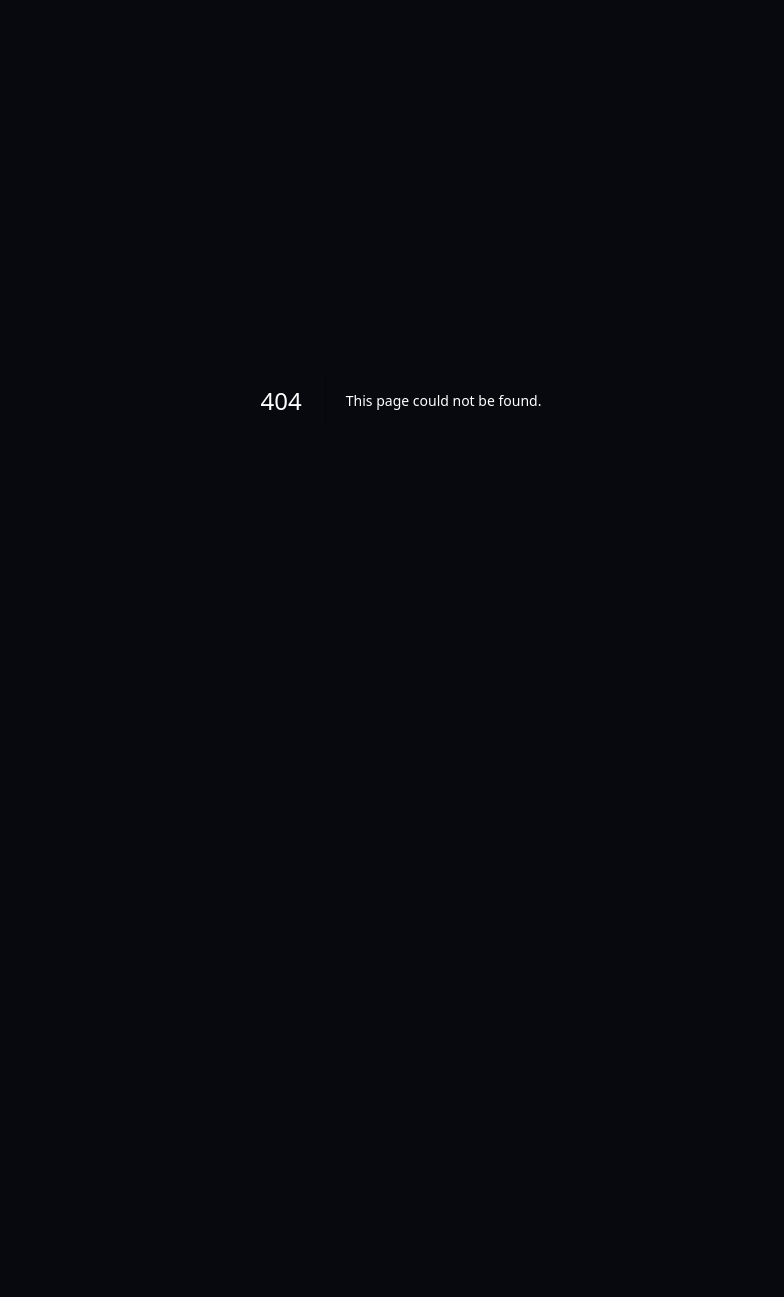
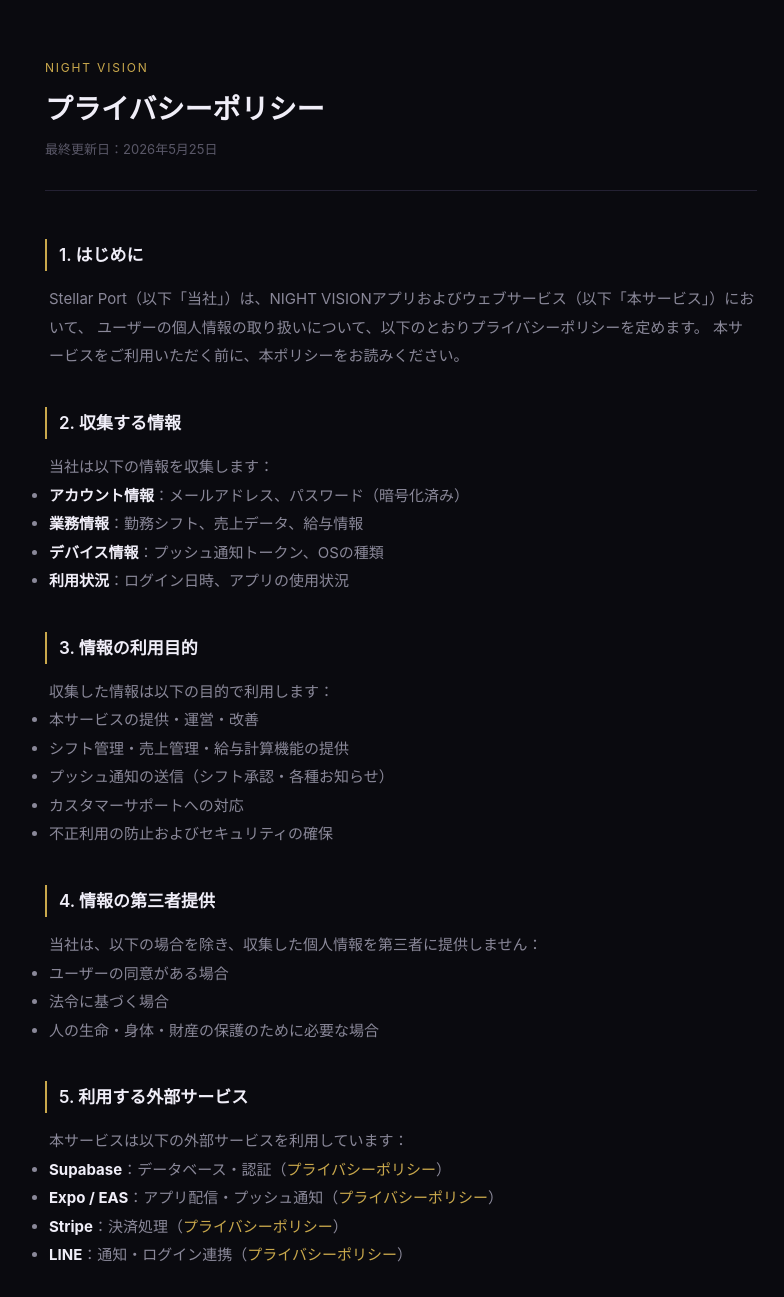
Before and after one commit to knight-vision/night-vision, a Next.js app: page /privacy in a window 1280 px wide. Before the commit this address had no page. Shown: the top 1297 px of the page, without its empty margins (239-1023 px from the left). Before the commit the page ends 800 px from the top, so only its background shows below. Built offline with nearby package versions, Linux system fonts and the light colour scheme.

Commit message:
feat: add privacy policy page for App Store submission

```diff
--- /dev/null
+++ b/app/privacy/page.tsx
@@ -0,0 +1,173 @@
+import type { Metadata } from 'next';
+
+export const metadata: Metadata = {
+  title: 'プライバシーポリシー | NIGHT VISION',
+  description: 'NIGHT VISIONのプライバシーポリシーです。',
+};
+
+export default function PrivacyPage() {
+  const lastUpdated = '2026年5月25日';
+
+  return (
+    <div style={{
+      backgroundColor: '#0a0a0f',
+      minHeight: '100vh',
+      color: '#f0eef8',
+      fontFamily: '-apple-system, BlinkMacSystemFont, "Hiragino Sans", sans-serif',
+    }}>
+      <div style={{ maxWidth: 760, margin: '0 auto', padding: '60px 24px' }}>
+
+        {/* Header */}
+        <div style={{ marginBottom: 48, borderBottom: '0.5px solid rgba(180,160,255,0.15)', paddingBottom: 32 }}>
+          <div style={{ fontSize: 12, color: '#c9a84c', letterSpacing: '0.15em', marginBottom: 12 }}>
+            NIGHT VISION
+          </div>
+          <h1 style={{ fontSize: 28, fontWeight: 600, color: '#f0eef8', margin: 0, marginBottom: 12 }}>
+            プライバシーポリシー
+          </h1>
+          <p style={{ fontSize: 13, color: '#5a5868', margin: 0 }}>
+            最終更新日：{lastUpdated}
+          </p>
+        </div>
+
+        <div style={{ lineHeight: 1.9, fontSize: 15, color: '#8a8899' }}>
+
+          <Section title="1. はじめに">
+            <p>Stellar Port（以下「当社」）は、NIGHT VISIONアプリおよびウェブサービス（以下「本サービス」）において、
+            ユーザーの個人情報の取り扱いについて、以下のとおりプライバシーポリシーを定めます。
+            本サービスをご利用いただく前に、本ポリシーをお読みください。</p>
+          </Section>
+
+          <Section title="2. 収集する情報">
+            <p>当社は以下の情報を収集します：</p>
+            <ul>
+              <li><strong style={{ color: '#f0eef8' }}>アカウント情報</strong>：メールアドレス、パスワード（暗号化済み）</li>
+              <li><strong style={{ color: '#f0eef8' }}>業務情報</strong>：勤務シフト、売上データ、給与情報</li>
+              <li><strong style={{ color: '#f0eef8' }}>デバイス情報</strong>：プッシュ通知トークン、OSの種類</li>
+              <li><strong style={{ color: '#f0eef8' }}>利用状況</strong>：ログイン日時、アプリの使用状況</li>
+            </ul>
+          </Section>
+
+          <Section title="3. 情報の利用目的">
+            <p>収集した情報は以下の目的で利用します：</p>
+            <ul>
+              <li>本サービスの提供・運営・改善</li>
+              <li>シフト管理・売上管理・給与計算機能の提供</li>
+              <li>プッシュ通知の送信（シフト承認・各種お知らせ）</li>
+              <li>カスタマーサポートへの対応</li>
+              <li>不正利用の防止およびセキュリティの確保</li>
+            </ul>
+          </Section>
+
+          <Section title="4. 情報の第三者提供">
+            <p>当社は、以下の場合を除き、収集した個人情報を第三者に提供しません：</p>
+            <ul>
+              <li>ユーザーの同意がある場合</li>
+              <li>法令に基づく場合</li>
+              <li>人の生命・身体・財産の保護のために必要な場合</li>
+            </ul>
+          </Section>
+
+          <Section title="5. 利用する外部サービス">
+            <p>本サービスは以下の外部サービスを利用しています：</p>
+            <ul>
+              <li><strong style={{ color: '#f0eef8' }}>Supabase</strong>：データベース・認証（<a href="https://supabase.com/privacy" style={{ color: '#c9a84c' }}>プライバシーポリシー</a>）</li>
+              <li><strong style={{ color: '#f0eef8' }}>Expo / EAS</strong>：アプリ配信・プッシュ通知（<a href="https://expo.dev/privacy" style={{ color: '#c9a84c' }}>プライバシーポリシー</a>）</li>
+              <li><strong style={{ color: '#f0eef8' }}>Stripe</strong>：決済処理（<a href="https://stripe.com/jp/privacy" style={{ color: '#c9a84c' }}>プライバシーポリシー</a>）</li>
+              <li><strong style={{ color: '#f0eef8' }}>LINE</strong>：通知・ログイン連携（<a href="https://line.me/ja/terms/policy/" style={{ color: '#c9a84c' }}>プライバシーポリシー</a>）</li>
+            </ul>
+          </Section>
+
+          <Section title="6. データの保管・セキュリティ">
+            <p>収集した情報はSSL暗号化通信により保護され、Supabase（PostgreSQL）に安全に保管されます。
+            パスワードはハッシュ化して保存し、平文では保管しません。</p>
+          </Section>
+
+          <Section title="7. データの保持期間">
+            <p>アカウントが有効な期間中、および退会後1年間データを保持します。
+            ユーザーからの削除依頼があった場合は、法令上の義務がある場合を除き、速やかに削除します。</p>
+          </Section>
+
+          <Section title="8. ユーザーの権利">
+            <p>ユーザーは以下の権利を有します：</p>
+            <ul>
+              <li>自身の個人情報への<strong style={{ color: '#f0eef8' }}>アクセス・確認</strong></li>
+              <li>個人情報の<strong style={{ color: '#f0eef8' }}>訂正・更新</strong></li>
+              <li>個人情報の<strong style={{ color: '#f0eef8' }}>削除（忘れられる権利）</strong></li>
+              <li>プッシュ通知の<strong style={{ color: '#f0eef8' }}>受信拒否</strong>（端末設定から変更可能）</li>
+            </ul>
+            <p>権利の行使については、下記お問い合わせ先までご連絡ください。</p>
+          </Section>
+
+          <Section title="9. Cookieの使用">
+            <p>本ウェブサービスでは、ログイン状態の維持およびサービス改善のためにCookieを使用しています。
+            ブラウザの設定によりCookieを無効にすることができますが、一部機能が利用できなくなる場合があります。</p>
+          </Section>
+
+          <Section title="10. 未成年者のプライバシー">
+            <p>本サービスは18歳以上の方を対象としています。18歳未満の方のアカウント登録はお断りしています。</p>
+          </Section>
+
+          <Section title="11. プライバシーポリシーの変更">
+            <p>本ポリシーは必要に応じて改定されることがあります。重要な変更がある場合は、
+            アプリ内またはメールにてお知らせします。変更後も本サービスをご利用いただいた場合は、
+            変更後のポリシーに同意いただいたものとみなします。</p>
+          </Section>
+
+          <Section title="12. お問い合わせ">
+            <p>プライバシーに関するお問い合わせは以下までご連絡ください：</p>
+            <div style={{
+              backgroundColor: '#13131a',
+              border: '0.5px solid rgba(180,160,255,0.12)',
+              borderRadius: 12,
+              padding: '16px 20px',
+              marginTop: 12,
+            }}>
+              <p style={{ margin: 0, color: '#f0eef8' }}>Stellar Port</p>
+              <p style={{ margin: '6px 0 0' }}>
+                メール：<a href="mailto:kushiro.night.vision@gmail.com" style={{ color: '#c9a84c' }}>
+                  kushiro.night.vision@gmail.com
+                </a>
+              </p>
+              <p style={{ margin: '4px 0 0' }}>
+                ウェブ：<a href="https://www.night-vision.jp" style={{ color: '#c9a84c' }}>
+                  https://www.night-vision.jp
+                </a>
+              </p>
+            </div>
+          </Section>
+        </div>
+
+        <div style={{
+          marginTop: 64,
+          paddingTop: 24,
+          borderTop: '0.5px solid rgba(180,160,255,0.12)',
+          textAlign: 'center',
+          fontSize: 12,
+          color: '#5a5868',
+        }}>
+          © 2026 Stellar Port. All rights reserved.
+        </div>
+      </div>
+    </div>
+  );
+}
+
+function Section({ title, children }: { title: string; children: React.ReactNode }) {
+  return (
+    <div style={{ marginBottom: 36 }}>
+      <h2 style={{
+        fontSize: 17,
+        fontWeight: 600,
+        color: '#f0eef8',
+        marginBottom: 14,
+        marginTop: 0,
+        paddingLeft: 12,
+        borderLeft: '2px solid #c9a84c',
+      }}>
+        {title}
+      </h2>
+      <div style={{ paddingLeft: 4 }}>{children}</div>
+    </div>
+  );
+}
```
